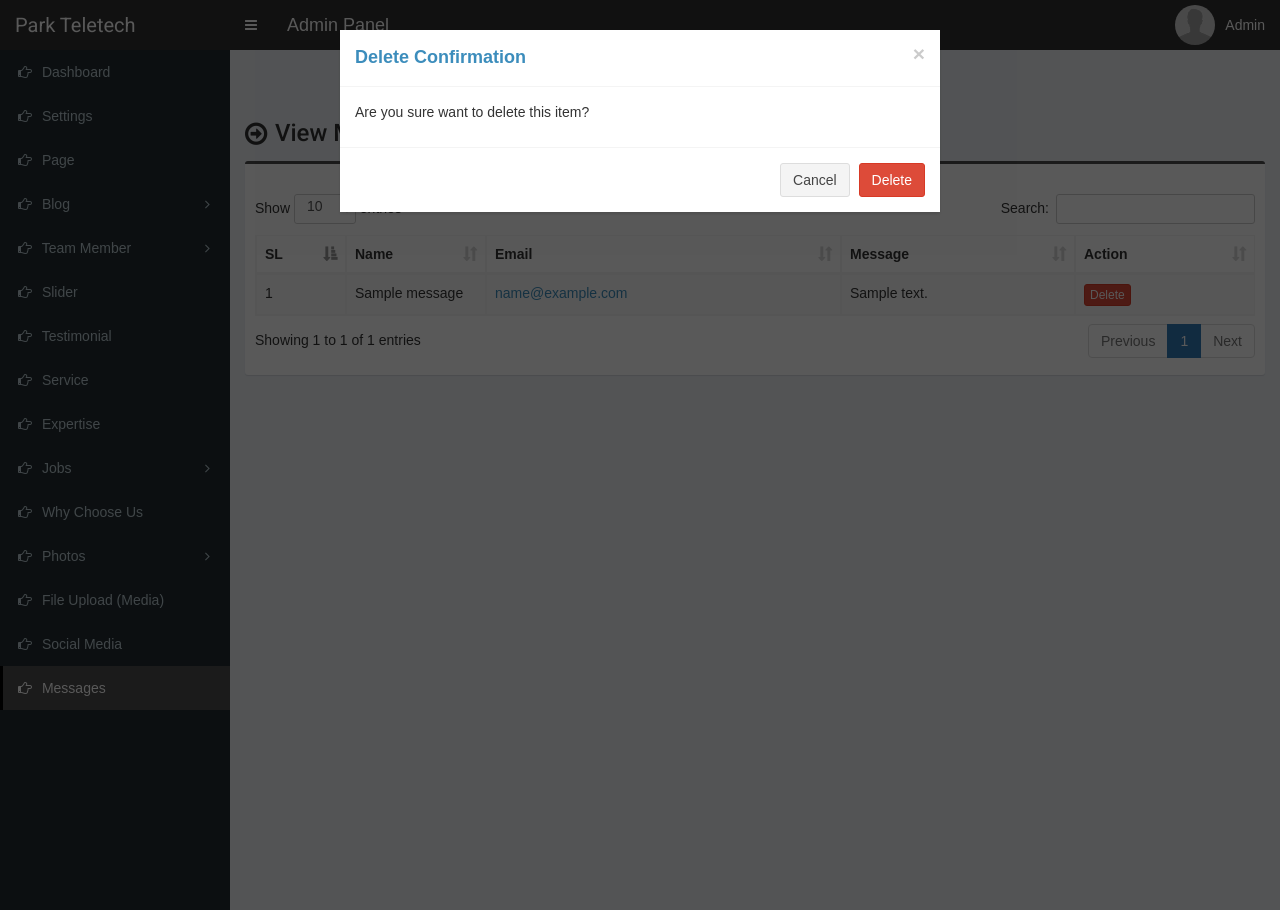
After one commit to Namibra-Devs/ParkTeletech, a PHP site: page /streetlife-africa/admin/messages.php in a window 1280 px wide, after a click on "Delete". The commit adds this page. Run offline with PHP 8.4, Linux system fonts and the light colour scheme; a user stored in the database is signed in; data comes from the database, SQL or seed files in the repository; tables that the repository leaves empty or names only in its code hold one stand-in row (values such as "Sample post").

Commit message:
messages received from frontend

```diff
--- a/admin/inc/header.php
+++ b/admin/inc/header.php
@@ -258,7 +258,7 @@ $cur_page = substr($_SERVER["SCRIPT_NAME"],strrpos($_SERVER["SCRIPT_NAME"],"/")+
 
 					<!-- Messages -->
 					<li class="treeview <?php if( ($cur_page == 'messages.php') ) {echo 'active';} ?>">
-					  <a href="social-media.php">
+					  <a href="messages.php">
 						<i class="fa fa-hand-o-right"></i> <span>Messages</span>
 					  </a>
 					</li>
--- /dev/null
+++ b/admin/messages.php
@@ -0,0 +1,85 @@
+<?php require_once('./inc/header.php'); ?>
+
+<section class="content-header">
+	<div class="content-header-left">
+		<h1>View Messages</h1>
+	</div>
+</section>
+
+<section class="content">
+	<div class="row">
+		<div class="col-md-12">
+			<div class="box box-info">
+				<div class="box-body table-responsive">
+					<table id="example1" class="table table-bordered table-striped">
+						<thead>
+							<tr>
+								<th width="50">SL</th>
+								<th width="100">Name</th>
+								<th>Email</th>
+								<th>Message</th>
+								<th width="140">Action</th>
+							</tr>
+						</thead>
+						<tbody>
+							<?php
+							$i=0;
+							$statement = $pdo->prepare("SELECT
+
+														id,
+														name,
+														email,
+														message
+
+							                           	FROM tbl_messages
+
+							                           	");
+							$statement->execute();
+							$result = $statement->fetchAll(PDO::FETCH_ASSOC);
+							foreach ($result as $row) {
+								$i++;
+								?>
+								<tr>
+									<td><?php echo $i; ?></td>
+									<td><?php echo $row['name']; ?></td>
+									<td><a href="mailto:<?php echo $row['email']; ?>"><?php echo $row['email'] ?></a></td>
+									<td><?php echo $row['message'] ?></td>
+									<td>
+										<!-- <a href="messages-edit.php?id=<?php echo $row['id']; ?>" class="btn btn-primary btn-xs">view</a> -->
+										<a href="#" class="btn btn-danger btn-xs" data-href="message-delete.php?id=<?php echo $row['id']; ?>" data-toggle="modal" data-target="#confirm-delete">Delete</a>
+									</td>
+								</tr>
+								<?php
+							}
+							?>
+						</tbody>
+					</table>
+				</div>
+			</div>
+		</div>
+	</div>
+
+
+</section>
+
+
+<div class="modal fade" id="confirm-delete" tabindex="-1" role="dialog" aria-labelledby="myModalLabel" aria-hidden="true">
+    <div class="modal-dialog">
+        <div class="modal-content">
+            <div class="modal-header">
+                <button type="button" class="close" data-dismiss="modal" aria-hidden="true">&times;</button>
+                <h4 class="modal-title" id="myModalLabel">Delete Confirmation</h4>
+            </div>
+            <div class="modal-body">
+                <p>Are you sure want to delete this item?</p>
+            </div>
+            <div class="modal-footer">
+                <button type="button" class="btn btn-default" data-dismiss="modal">Cancel</button>
+                <a class="btn btn-danger btn-ok">Delete</a>
+            </div>
+        </div>
+    </div>
+</div>
+
+
+<?php require_once('./inc/footer.php'); ?>
--- a/index.php
+++ b/index.php
@@ -31,6 +31,11 @@
             $visitor_name = strip_tags($_POST['name']);
             $visitor_email = strip_tags($_POST['email']);
             $visitor_message = strip_tags($_POST['message']);
+
+            $statement = $pdo->prepare("INSERT INTO tbl_messages (name, email, message) VALUES (?,?,?)");
+            $statement->execute(array($visitor_name, $visitor_email, $visitor_message));
+
+            $success_message = "Message Sent successfully";
         }
     }
 
```
Also changed, not shown: admin/message-delete.php (added, +26 -0 lines).
